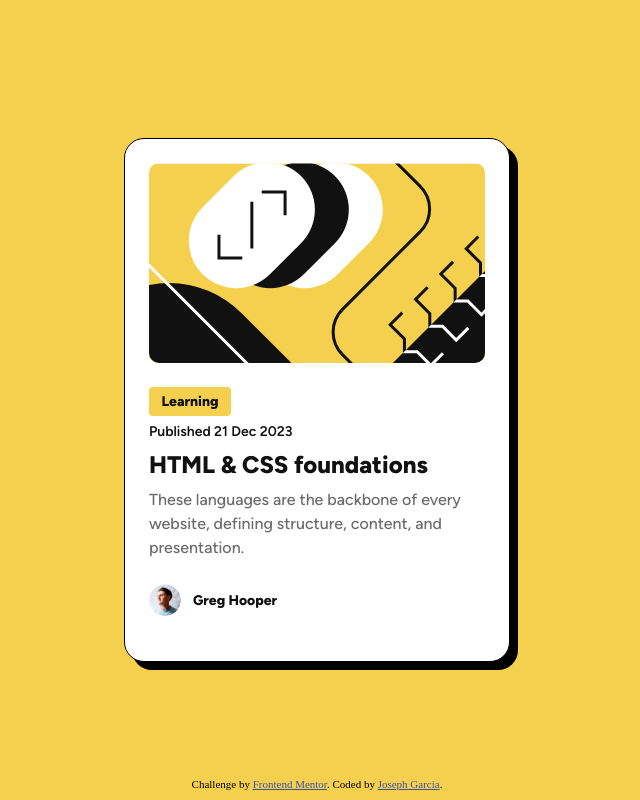
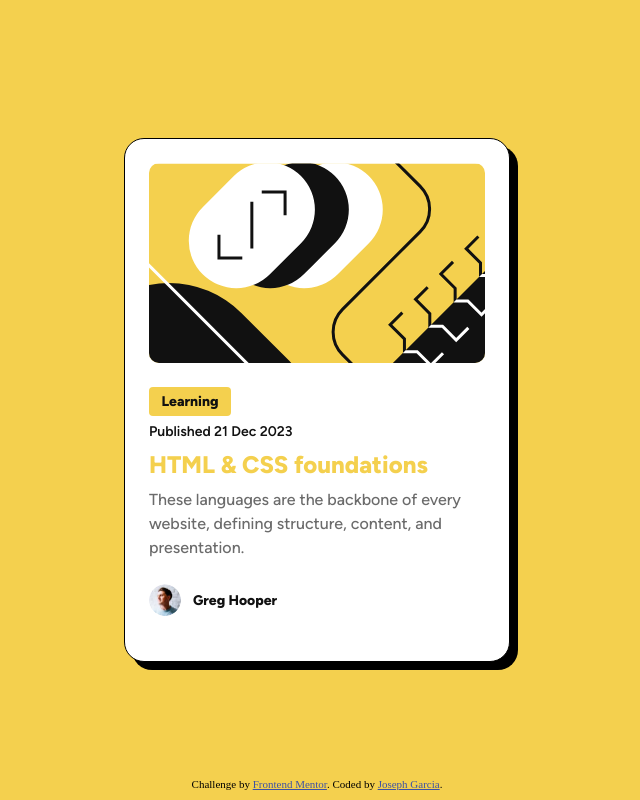
Before and after one commit to joseph517/card-main, a plain HTML site: page index.html in a window 1536 px wide. In both pictures the pointer is over the element "HTML & CSS foundations". Shown: the whole page, without its empty margins (451-1091 px from the left). Drawn offline with Linux system fonts and the light colour scheme.

Commit message:
hover on card-title has been added

```diff
--- a/style.css
+++ b/style.css
@@ -145,6 +145,10 @@
     .card-title{
         font-size: 24px;
     }
+    .card-title:hover{
+        cursor: pointer;
+        color: #F4D04E;
+    }
     .description{
         font-size: 16px;
     }
```
